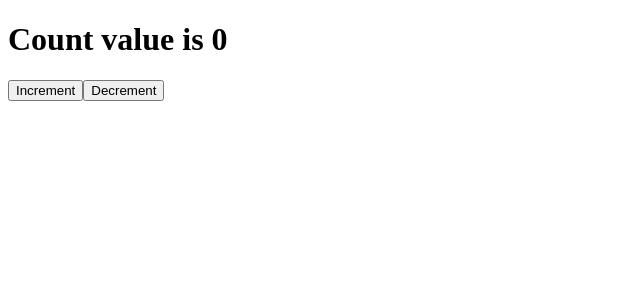
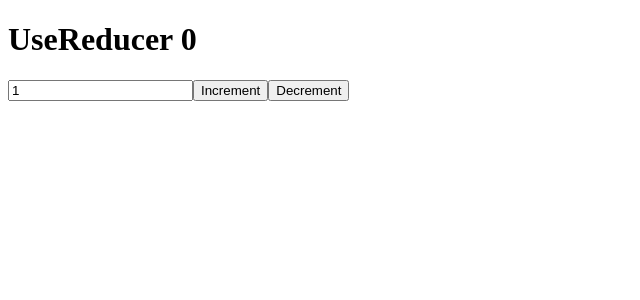
Before and after one commit to ElyorAzimovJava/ReactComponent, a React (Vite) app in the folder reactPro/: page / in a window 1280 px wide. Shown: the top 300 px of the page, without its empty margins (0-640 px from the left). Built offline with nearby package versions, Linux system fonts and the light colour scheme.

Commit message:
React reducer with objects

```diff
--- a/reactPro/src/App.jsx
+++ b/reactPro/src/App.jsx
@@ -2,12 +2,30 @@ import Hello from "./component/Hello.jsx"
 import Fruits from "./component/Fruits.tsx"
 import Event from "./component/Event.jsx";
 import Counter from "./component/Counter.jsx";
+import {useReducer} from "react";
 
 function App() {
+   const [state,dispatch] = useReducer(reducer, {count: 0, incrementBy :1});
+   function reducer(state, action){
+    if(action.type === "increment"){
+        return  {...state, count : state.count + state.incrementBy};
+    }
+    if(action.type === "decrement"){
+        return  {...state, count : state.count - state.incrementBy}
+    }
+    if(action.type === "setIncrement"){
+        return {...state, incrementBy : action.payload}
+    }
+   }
+  return <div className="App">
 
-  return <div className="App">
-     <Counter/>
-  </div>
+
+      <h1>UseReducer {state.count}</h1>
+      <input value = {state.incrementBy}
+             onChange={(e) => dispatch({type: "setIncrement", payload : Number(e.target.value)})}/>
+      <button onClick ={()=> dispatch({type : "increment", payload : 1})} >Increment</button>
+      <button onClick ={()=> dispatch({type : "decrement", payload : 1})} >Decrement</button>
+         </div>
 }
 
 export default App
```
